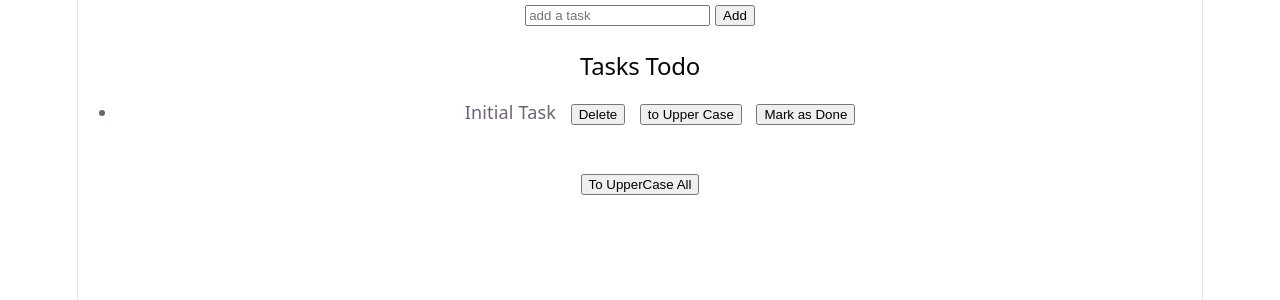
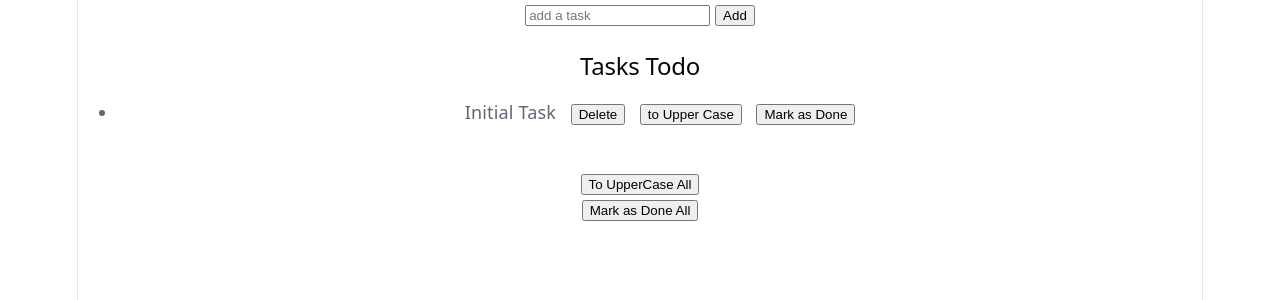
Before and after one commit to VenkataRatnamOleti/FullStackWebDev-MERN-LEARN, a React (Vite) app in the folder Todo-App-React/Todo-App-React/: page / in a window 1280 px wide. Shown: the top 300 px of the page. Built offline with nearby package versions, Linux system fonts and the light colour scheme.

Commit message:
Mark as Done all implemented

```diff
--- a/Todo-App-React/Todo-App-React/src/TodoList.jsx
+++ b/Todo-App-React/Todo-App-React/src/TodoList.jsx
@@ -64,6 +64,17 @@ export default function TodoList() {
     );
   };
 
+  let markAsDoneAll = () => {
+    setTodo((prevTodo) =>
+      prevTodo.map((task) => {
+        return {
+          ...task,
+          isDone: true,
+        };
+      }),
+    );
+  };
+
   return (
     <div>
       <div>
@@ -92,6 +103,8 @@ export default function TodoList() {
         </ul>
         <br />
         <button onClick={upperCaseAll}>To UpperCase All</button>
+        <br />
+        <button onClick={markAsDoneAll}>Mark as Done All</button>
       </div>
     </div>
   );
```
